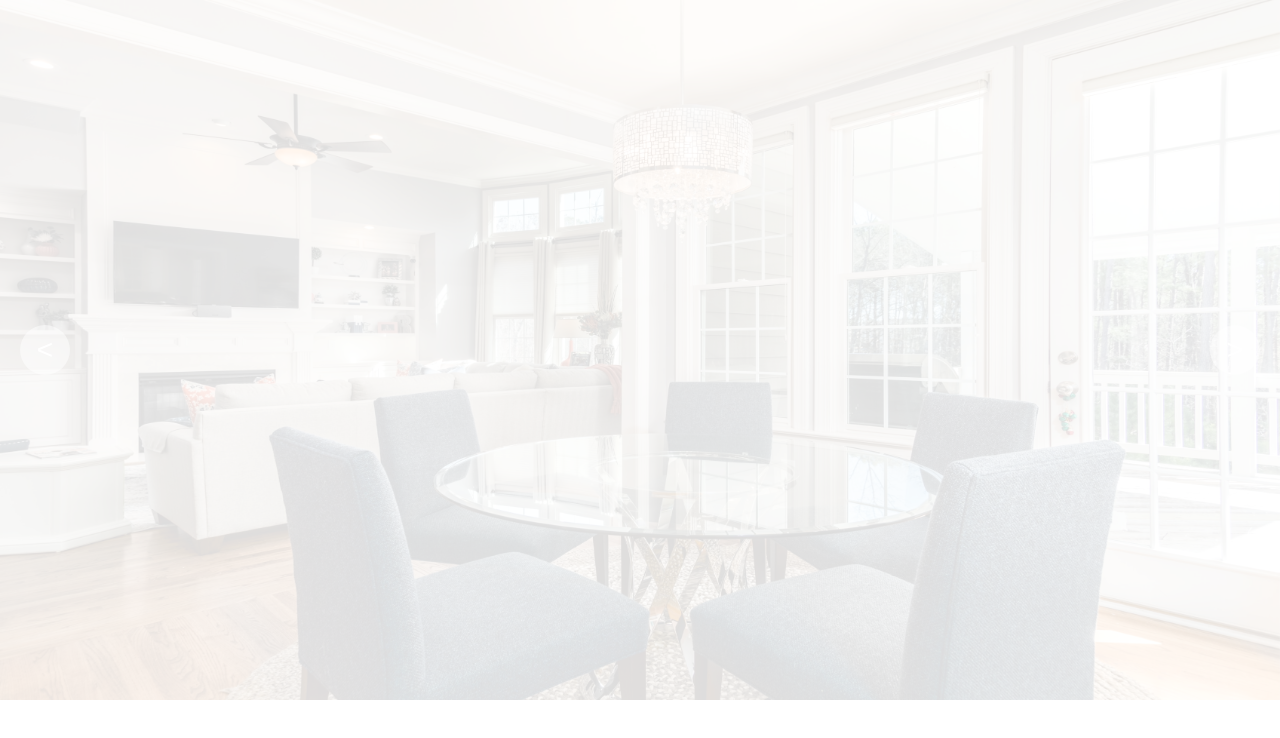
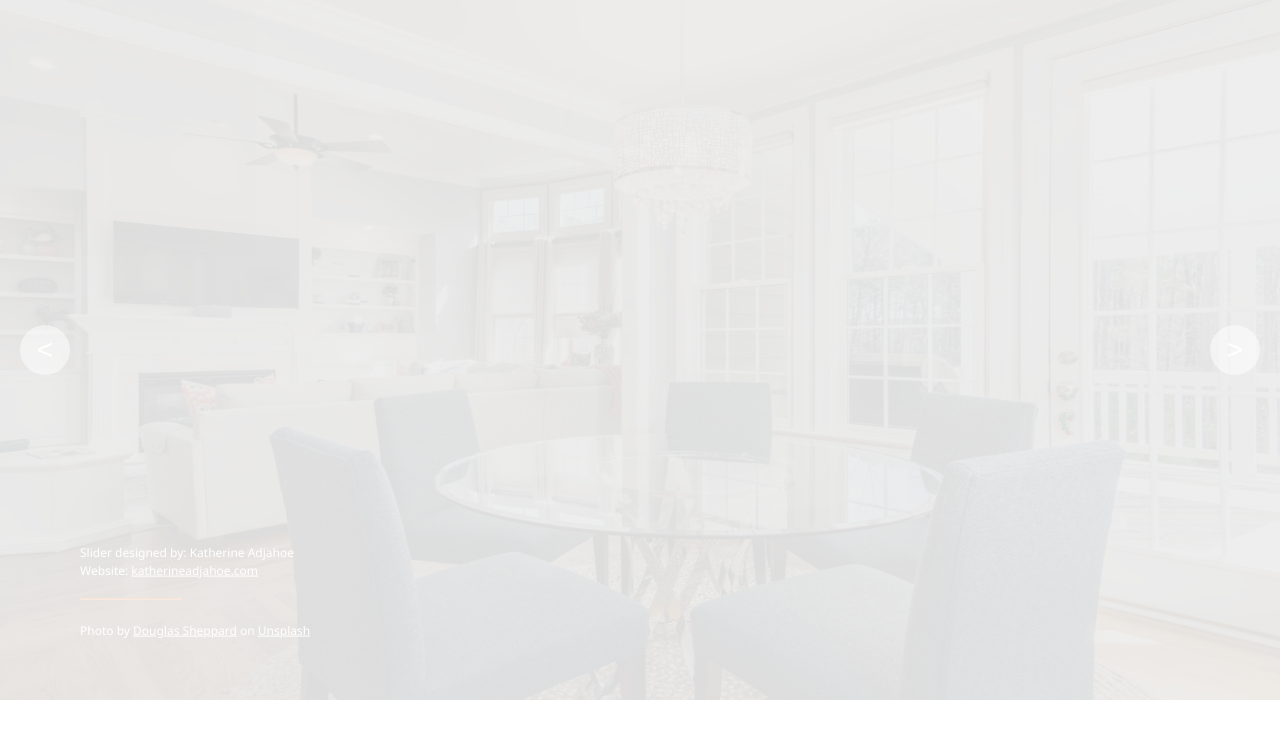
Before and after one commit to kadjahoe/carousel, a plain HTML site: page index.html in a window 1280 px wide. Drawn offline with Linux system fonts and the light colour scheme.

Commit message:
added photo references and my portfolio link

```diff
--- a/index.html
+++ b/index.html
@@ -13,12 +13,52 @@
 
         <body>
             <div class="carousel">
-                    <div class="carousel-item carousel-item-visible"><img src='./images/image1.jpg'/></div>
-                    <div class="carousel-item"><img src='./images/image2.jpg'/></div>
-                    <div class="carousel-item"><img src='./images/image3.jpg'/></div>
-                    <div class="carousel-item"><img src='./images/image4.jpg'/></div>
+                <div class="carousel-item carousel-item-visible">
+                    <img src='./images/image1.jpg' />
+                    <div class="overlay">
+                        <div class="reference">Slider designed by: Katherine Adjahoe<br />Website: <a href="https://katherineadjahoe.com" target="_blank">katherineadjahoe.com</a><br />
+                            <hr>
+                            <span>Photo by <a
+                                href="https://unsplash.com/@chastityco?utm_source=unsplash&amp;utm_medium=referral&amp;utm_content=creditCopyText">Chastity
+                                Cortijo</a> on <a
+                                href="https://unsplash.com/s/photos/interior-design?utm_source=unsplash&amp;utm_medium=referral&amp;utm_content=creditCopyText">Unsplash</a></span>
+                        </div>
+                    </div>
+                </div>
+                <div class="carousel-item"><img src='./images/image2.jpg' />
+                    <div class="overlay">
+                        <div class="reference">Slider designed by: Katherine Adjahoe<br />Website: <a href="https://katherineadjahoe.com" target="_blank">katherineadjahoe.com</a><br />
+                            <hr><span>Photo by <a
+                                href="https://unsplash.com/@candjstudios?utm_source=unsplash&amp;utm_medium=referral&amp;utm_content=creditCopyText">Douglas
+                                Sheppard</a> on <a
+                                href="https://unsplash.com/s/photos/interior-design?utm_source=unsplash&amp;utm_medium=referral&amp;utm_content=creditCopyText">Unsplash</a></span>
+                        </div>
+                    </div>
+                </div>
+                <div class="carousel-item"><img src='./images/image3.jpg' />
+                    <div class="overlay">
+                        <div class="reference">Slider designed by: Katherine Adjahoe<br />Website: <a href="https://katherineadjahoe.com" target="_blank">katherineadjahoe.com</a><br />
+                            <hr><span>Photo by <a
+                                href="https://unsplash.com/@alcasqui?utm_source=unsplash&amp;utm_medium=referral&amp;utm_content=creditCopyText">Alberto
+                                Castillo Q.</a> on <a
+                                href="https://unsplash.com/s/photos/interior-design?utm_source=unsplash&amp;utm_medium=referral&amp;utm_content=creditCopyText">Unsplash</a></span>
+                        </div>
+                    </div>
+                </div>
+                <div class="carousel-item"><img src='./images/image4.jpg' />
+                    <div class="overlay">
+                        <div class="reference">Slider designed by: Katherine Adjahoe<br />Website: <a href="https://katherineadjahoe.com" target="_blank">katherineadjahoe.com</a><br />
+                            <hr><span>Photo by
+                            <a
+                                href="https://unsplash.com/@fromitaly?utm_source=unsplash&amp;utm_medium=referral&amp;utm_content=creditCopyText">Francesca
+                                Tosolini</a> on <a
+                                href="https://unsplash.com/s/photos/real-estate?utm_source=unsplash&amp;utm_medium=referral&amp;utm_content=creditCopyText">Unsplash</a></span>
+                        </div>
+                    </div>
+                </div>
                 <div class="carousel-actions">
-                        <button id="carousel-button-prev" aria-label="Next slide">< </button>
+                    <button id="carousel-button-prev" aria-label="Next slide">
+                    < </button>
                     <button id="carousel-button-next" aria-label="Next slide">></button>
                 </div>
             </div>
--- a/styles.css
+++ b/styles.css
@@ -4,8 +4,18 @@
 *** website: https://katherineadjahoe.com
 */
 
+@import url('https://fonts.googleapis.com/css2?family=Noto+Sans&display=swap');
+:root {
+    --transparentBlack: rgb(0, 0, 0, .5);
+    --transparentWhite: rgb(255, 255, 255, .5);
+    --textWhite: #ffffff;
+    --orangeColor: #ff5d00;
+    --fontFamily: 'Noto Sans', sans-serif;
+}
+
 body {
     margin: 0;
+    font-family: var(--fontFamily);
 }
 
 .carousel {
@@ -14,6 +24,39 @@ body {
     height: 100%;
     overflow: hidden;
     position: relative;
+}
+
+.carousel .overlay {
+    background-color: var(--transparentBlack);
+    position: absolute;
+    top: 0;
+    bottom: 0;
+    right: 0;
+    left: 0;
+}
+
+.carousel .overlay .reference {
+    color: var(--textWhite);
+    font-size: 12px;
+    line-height: 1.5;
+    font-family: var(--fontFamily);
+    position: absolute;
+    width: 100%;
+    top: 90%;
+    padding: 0 80px;
+    transform: translateY(-90%);
+}
+
+.carousel .overlay .reference hr {
+    border-color: var(--orangeColor);
+    width: 100px;
+    top: 90%;
+    margin: 20px 0;
+    transform: translateY(-90%);
+}
+
+.carousel .overlay .reference a {
+    color: var(--textWhite);
 }
 
 .carousel .carousel-item,
@@ -44,13 +87,13 @@ body {
 .carousel .carousel-actions button {
     border-radius: 50%;
     border: 0;
-    background-color: rgb(255, 255, 255, .5);
+    background-color: var(--transparentWhite);
     width: 50px;
     height: 50px;
     font-size: 28px;
     font-weight: 400;
     cursor: pointer;
-    color: #ffffff;
+    color: var(--textWhite);
 }
 
 .carousel .carousel-actions button#carousel-button-prev {
```
Lines whose indentation alone changed are shown as unchanged.
